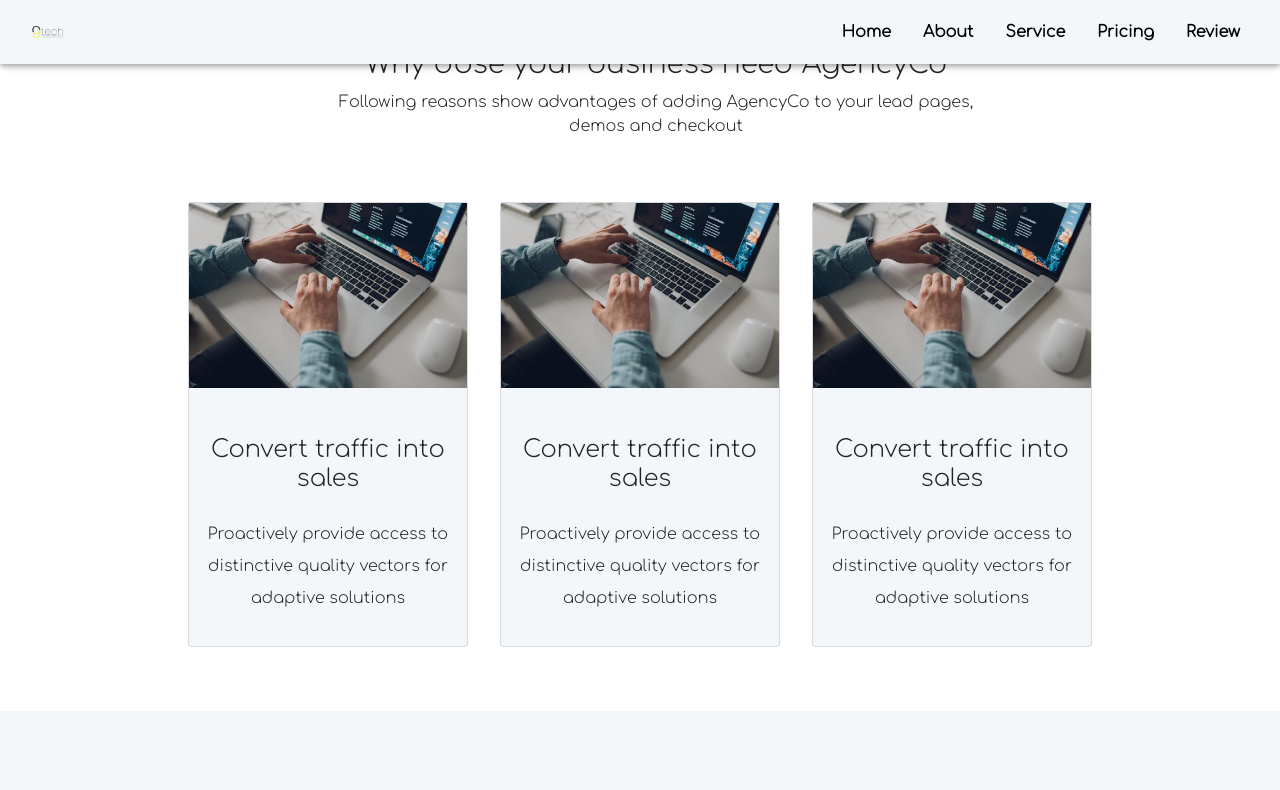
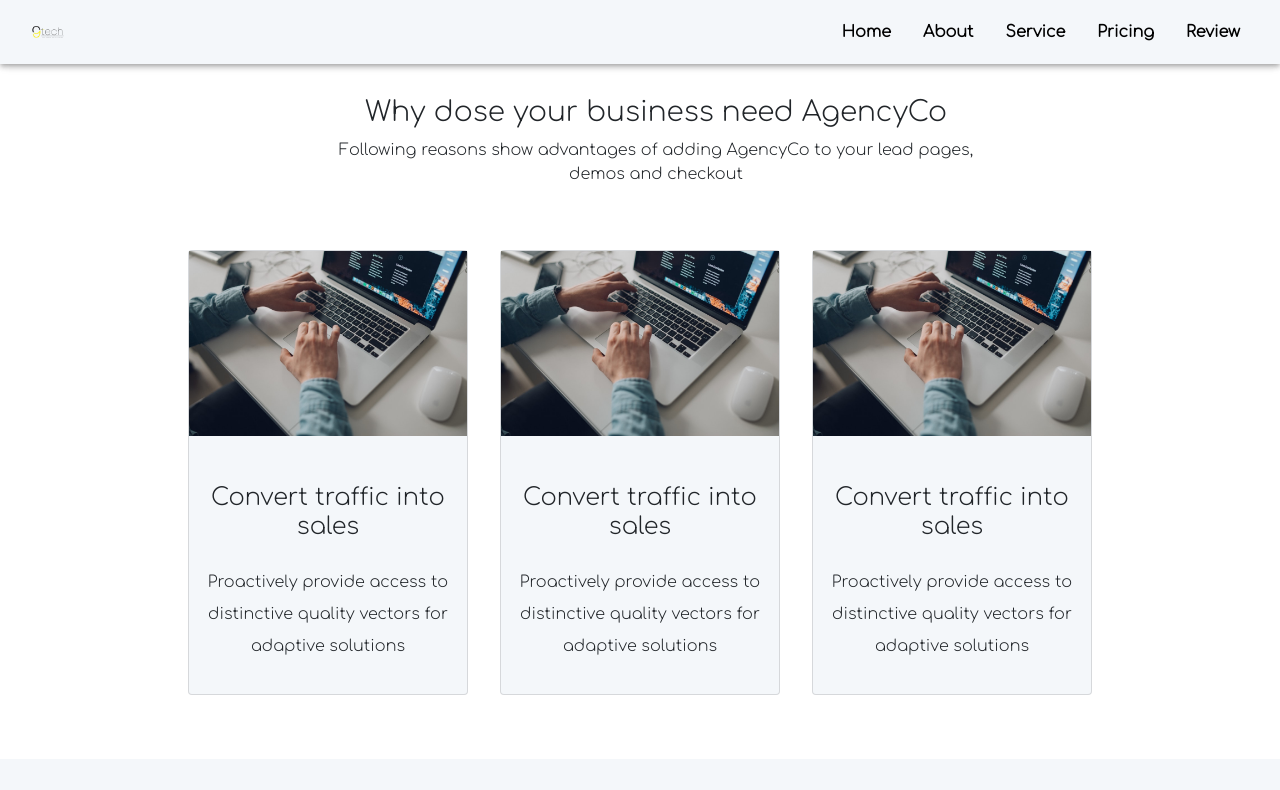
Before and after one commit to mazharsalmi/agencyCo, a React (Create React App) app: page /about in a window 1280 px wide. Shown: the top 790 px of the page. Built offline with nearby package versions, Linux system fonts and the light colour scheme.

Commit message:
animaction are added

```diff
--- a/public/index.html
+++ b/public/index.html
@@ -28,7 +28,7 @@
       work correctly both with client-side routing and a non-root public URL.
       Learn how to configure a non-root public URL by running `npm run build`.
     -->
-    <title>React App</title>
+    <title>9tech</title>
   </head>
   <body>
     <noscript>You need to enable JavaScript to run this app.</noscript>
--- a/src/Componants/About.css
+++ b/src/Componants/About.css
@@ -12,6 +12,7 @@
     text-align: center;
     padding-left: 4rem;
     padding-right: 2rem;
+    margin-top: 6rem;
 }
 
 .card{
```
